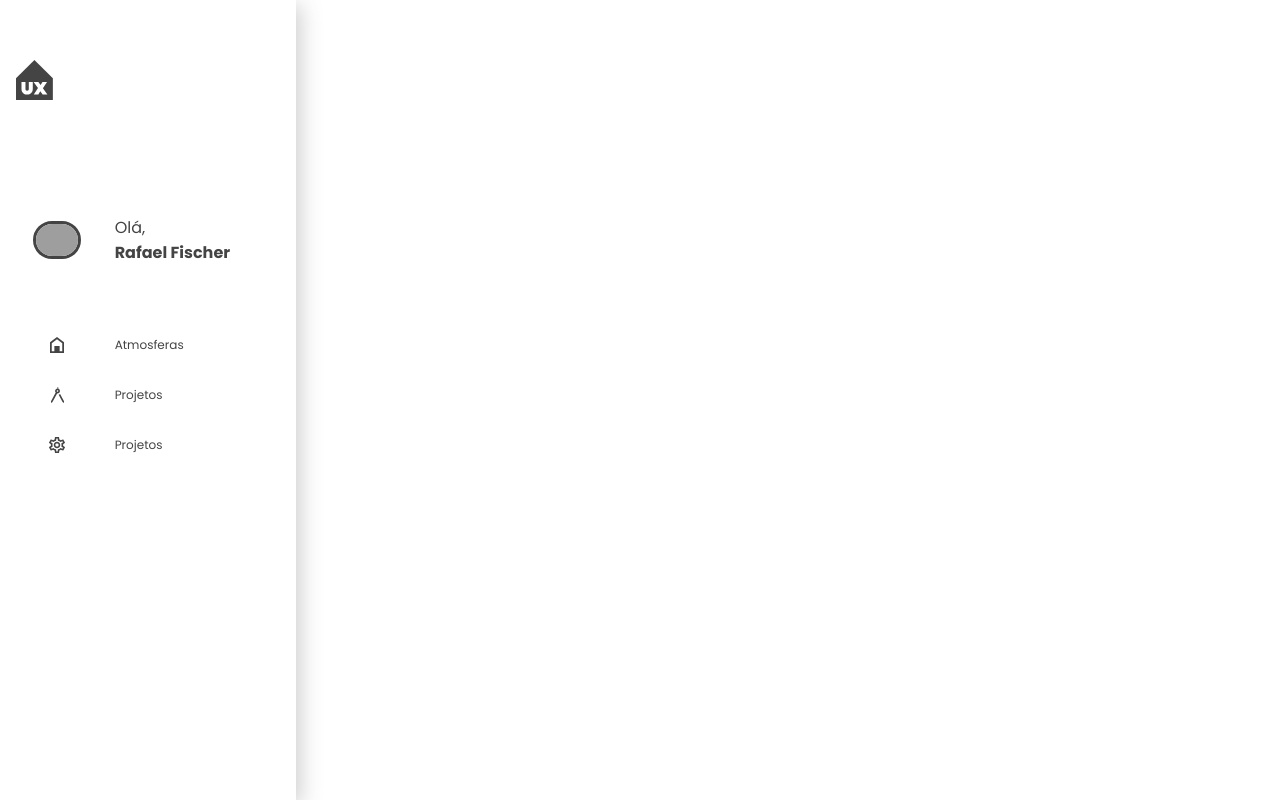
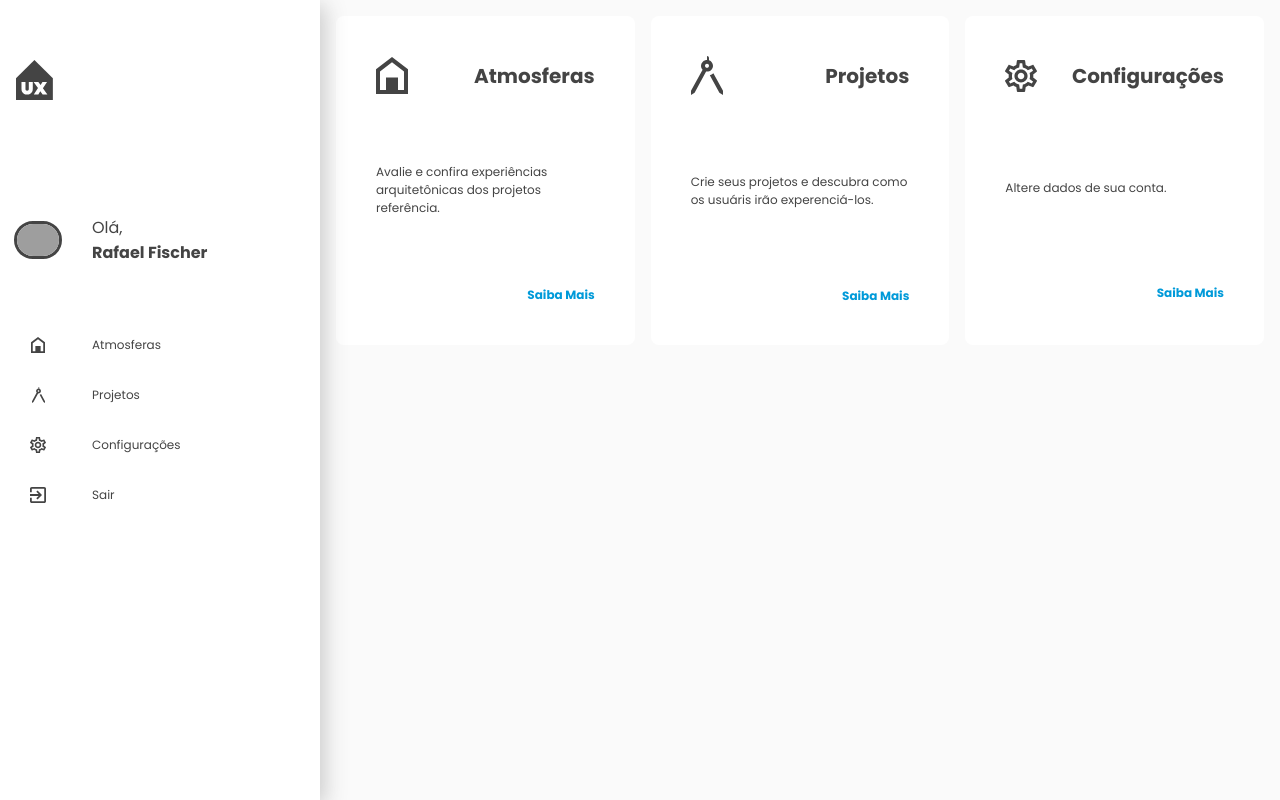
Before and after one commit to fischerafael/ux-arch-web-mvp, a Next.js app: page /app/dashboard in a window 1280 px wide. Built offline with nearby package versions, Linux system fonts and the light colour scheme; grey boxes are pictures that could not be loaded.

Commit message:
finished sidebar

```diff
--- /dev/null
+++ b/src/external/components/design-system/display/index.tsx
@@ -0,0 +1,3 @@
+import styled from 'styled-components'
+
+export const Image = styled.img``
--- a/src/external/components/design-system/layout/index.tsx
+++ b/src/external/components/design-system/layout/index.tsx
@@ -8,10 +8,19 @@ export const FlexContainer = styled.div`
 export const FourGridContainer = styled.div`
     display: grid;
     grid-template-columns: repeat(4, 1fr);
-    gap: 2rem;
+    gap: 1rem;
+`
+export const ThreeGridContainer = styled.div`
+    display: grid;
+    grid-template-columns: repeat(3, 1fr);
+    gap: 1rem;
 `
 export const OneThreeGridContainer = styled.div`
     display: grid;
-    grid-template-columns: 1fr 2fr;
+    grid-template-columns: 1fr 3fr;
     gap: 1rem;
 `
+export const OneThreeGridTemplate = styled.div`
+    display: grid;
+    grid-template-columns: 1fr 3fr;
+`
--- /dev/null
+++ b/src/external/pages/dashboard/MainContent/MainContentBody/DashboardNavCard/index.tsx
@@ -0,0 +1,62 @@
+import React from 'react'
+import { theme } from '../../../../../styles/theme'
+import { FlexContainer } from '../../../../../components/design-system/layout'
+import { Image } from '../../../../../components/design-system/display'
+import {
+    AnchorText,
+    Paragraph,
+    Title
+} from '../../../../../components/design-system/typography'
+
+export const DashboardNavCard = ({ src, title, description, href }) => {
+    return (
+        <FlexContainer
+            as="article"
+            style={{
+                background: `${theme.colors.white}`,
+                alignItems: 'flex-start',
+                flexDirection: 'column',
+                padding: '2.5rem',
+                cursor: 'pointer',
+                borderRadius: '.5rem'
+            }}
+        >
+            <FlexContainer
+                style={{
+                    width: '100%',
+                    justifyContent: 'space-between'
+                }}
+            >
+                <Image src={src} alt={title} style={{ width: '2rem' }} />
+                <Title style={{ fontSize: '1.25rem' }}>{title}</Title>
+            </FlexContainer>
+
+            <FlexContainer
+                style={{
+                    paddingTop: '2rem',
+                    minHeight: '20vh'
+                }}
+            >
+                <Paragraph>{description}</Paragraph>
+            </FlexContainer>
+
+            <FlexContainer
+                style={{
+                    justifyContent: 'flex-end',
+                    width: '100%',
+                    paddingTop: '2rem'
+                }}
+            >
+                <AnchorText
+                    href={href}
+                    style={{
+                        fontWeight: 'bold',
+                        color: `${theme.colors.primary}`
+                    }}
+                >
+                    Saiba Mais
+                </AnchorText>
+            </FlexContainer>
+        </FlexContainer>
+    )
+}
--- /dev/null
+++ b/src/external/pages/dashboard/MainContent/MainContentBody/index.tsx
@@ -0,0 +1,31 @@
+import React from 'react'
+
+import { ThreeGridContainer } from '../../../../components/design-system/layout'
+
+import { DashboardNavCard } from './DashboardNavCard'
+
+export const MainContentBody = () => {
+    return (
+        <ThreeGridContainer as="nav" style={{ width: '100%', gap: '1rem' }}>
+            <DashboardNavCard
+                src="/assets/icons/sidebar/atmosphere.svg"
+                title="Atmosferas"
+                description="Avalie e confira experiências arquitetônicas dos projetos
+                referência."
+                href="/#"
+            />
+            <DashboardNavCard
+                src="/assets/icons/sidebar/projects.svg"
+                title="Projetos"
+                description="Crie seus projetos e descubra como os usuáris irão experenciá-los."
+                href="/#"
+            />
+            <DashboardNavCard
+                src="/assets/icons/sidebar/config.svg"
+                title="Configurações"
+                description="Altere dados de sua conta."
+                href="/#"
+            />
+        </ThreeGridContainer>
+    )
+}
--- /dev/null
+++ b/src/external/pages/dashboard/MainContent/index.tsx
@@ -0,0 +1,27 @@
+import React from 'react'
+import styled from 'styled-components'
+
+import { FlexContainer } from '../../../components/design-system/layout'
+import { theme } from '../../../styles/theme'
+import { MainContentBody } from './MainContentBody'
+
+export const MainContent = () => {
+    return (
+        <MainContentContainer
+            as="section"
+            style={{
+                padding: '1rem',
+                flexDirection: 'column',
+                background: `${theme.colors.background}`,
+                minHeight: '100vh',
+                justifyContent: 'flex-start'
+            }}
+        >
+            <MainContentBody />
+        </MainContentContainer>
+    )
+}
+
+const MainContentContainer = styled(FlexContainer)`
+    z-index: 1;
+`
--- a/src/external/pages/dashboard/SideBar/SideBarHeader/index.tsx
+++ b/src/external/pages/dashboard/SideBar/SideBarHeader/index.tsx
@@ -8,7 +8,8 @@ export const SideBarHeader = () => {
             style={{
                 width: '100%',
                 minHeight: '20vh',
-                justifyContent: 'flex-start'
+                justifyContent: 'flex-start',
+                padding: '0 1rem'
             }}
         >
             <FlexContainer
--- a/src/external/pages/dashboard/SideBar/SideBarMenu/index.tsx
+++ b/src/external/pages/dashboard/SideBar/SideBarMenu/index.tsx
@@ -1,4 +1,8 @@
 import React from 'react'
+import {
+    GhostButton,
+    OutlineButton
+} from '../../../../components/design-system/input'
 import { FlexContainer } from '../../../../components/design-system/layout'
 import { SideBarAnchorText } from './SideBarAnchorText'
 
@@ -30,7 +34,13 @@ export const SideBarMenu = () => {
                 src="/assets/icons/sidebar/config.svg"
                 alt="atmosferas"
             >
-                Projetos
+                Configurações
+            </SideBarAnchorText>
+            <SideBarAnchorText
+                src="/assets/icons/sidebar/exit.svg"
+                alt="atmosferas"
+            >
+                Sair
             </SideBarAnchorText>
         </FlexContainer>
     )
--- a/src/external/pages/dashboard/SideBar/index.tsx
+++ b/src/external/pages/dashboard/SideBar/index.tsx
@@ -4,22 +4,38 @@ import { SideBarProfile } from './SideBarProfile'
 import { SideBarHeader } from './SideBarHeader'
 import { SideBarMenu } from './SideBarMenu'
 import { theme } from '../../../styles/theme'
+import styled from 'styled-components'
 
 export const SideBar = () => {
     return (
-        <FlexContainer
+        <SideBarContainer
             as="aside"
             style={{
                 alignItems: 'flex-start',
                 justifyContent: 'flex-start',
                 flexDirection: 'column',
                 boxShadow: `${theme.shadow.boxShadow}`,
-                padding: '0 1rem'
+                height: '100%',
+                position: 'relative'
             }}
         >
-            <SideBarHeader />
-            <SideBarProfile />
-            <SideBarMenu />
-        </FlexContainer>
+            <FlexContainer
+                style={{
+                    alignItems: 'flex-start',
+                    justifyContent: 'flex-start',
+                    flexDirection: 'column',
+                    position: 'absolute',
+                    width: '100%'
+                }}
+            >
+                <SideBarHeader />
+                <SideBarProfile />
+                <SideBarMenu />
+            </FlexContainer>
+        </SideBarContainer>
     )
 }
+
+const SideBarContainer = styled(FlexContainer)`
+    z-index: 10;
+`
--- a/src/external/pages/dashboard/index.tsx
+++ b/src/external/pages/dashboard/index.tsx
@@ -1,11 +1,19 @@
 import React from 'react'
-import { FourGridContainer } from '../../components/design-system/layout'
+import { OneThreeGridTemplate } from '../../components/design-system/layout'
+import { MainContent } from './MainContent'
 import { SideBar } from './SideBar'
 
 export const Dashboard = () => {
     return (
-        <FourGridContainer as="main" style={{ minHeight: '100vh' }}>
+        <OneThreeGridTemplate
+            as="main"
+            style={{
+                minHeight: '100vh',
+                alignItems: 'flex-start'
+            }}
+        >
             <SideBar />
-        </FourGridContainer>
+            <MainContent />
+        </OneThreeGridTemplate>
     )
 }
--- a/src/external/styles/global-style/index.ts
+++ b/src/external/styles/global-style/index.ts
@@ -23,12 +23,10 @@ const resetCSS = css`
         cursor: pointer;
         border: none;
         padding: 0 2rem;
-        height: 2.5rem;
+        height: 3rem;
         font-weight: bold;
         font-size: 0.75rem;
         transition: 0.5s;
-        &:hover {
-            filter: grayscale(100);
-        }
+        border-radius: 0.5rem;
     }
 `
```
Also changed, not shown: src/external/components/design-system/input/index.tsx (+22 -1 lines), public/assets/icons/dashboard/evaluate.svg (added), public/assets/icons/sidebar/exit.svg (added).
